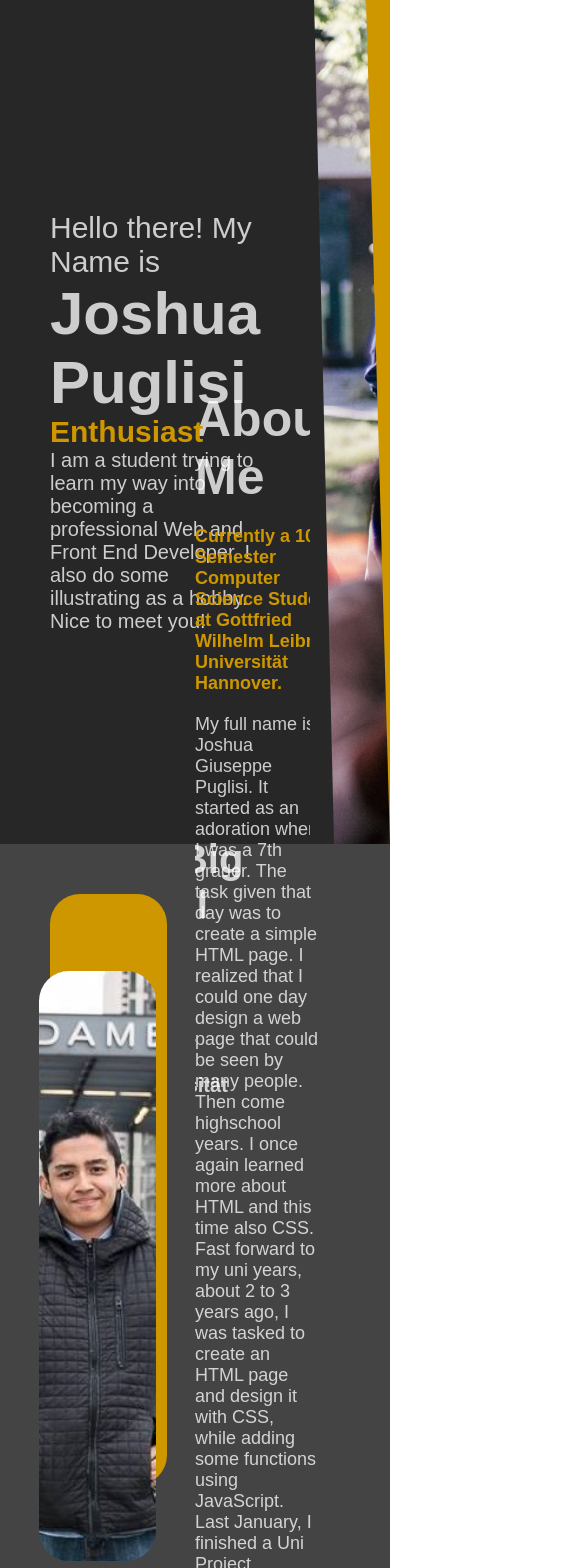
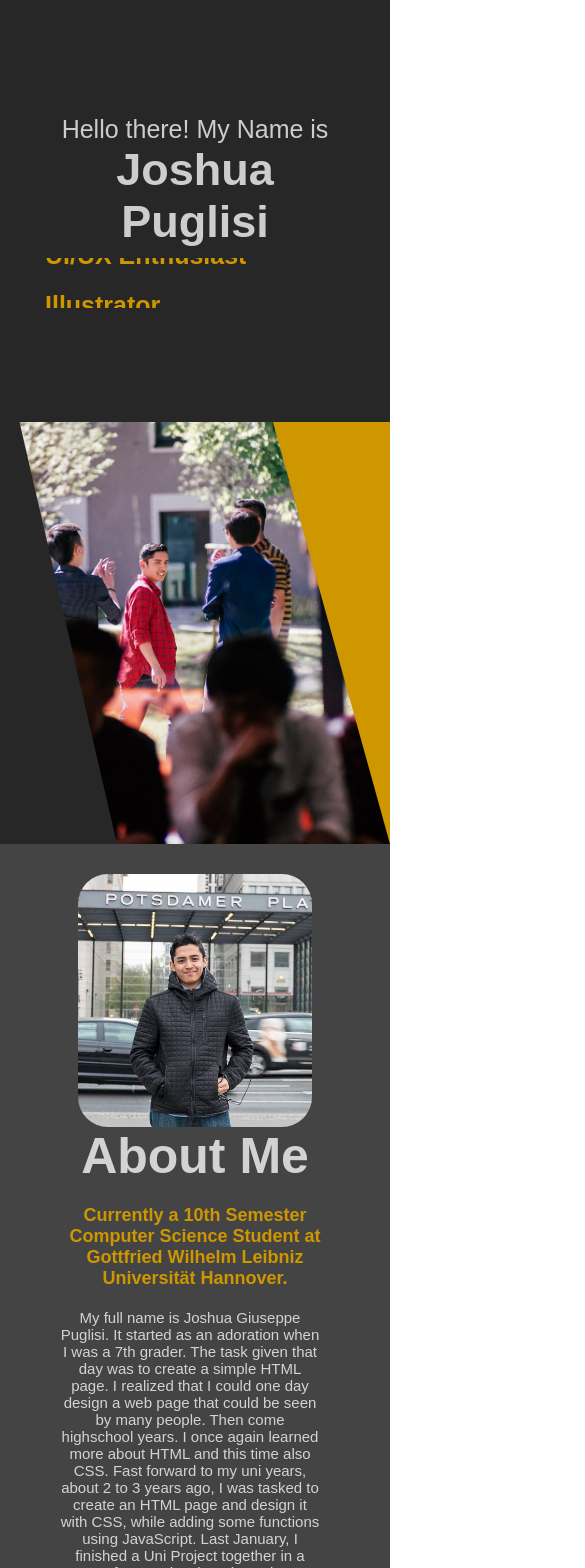
Before and after one commit to joshpuglisi/portfolio.react, a React (Create React App) app in the folder porto-app/: page / in a window 390 px wide. Shown: the top 1568 px of the page, 585 px wide, since content can reach past the window. Built offline with nearby package versions, Linux system fonts and the light colour scheme.

Commit message:
responsive version and prepare for build

```diff
--- a/porto-app/package.json
+++ b/porto-app/package.json
@@ -1,5 +1,6 @@
 {
   "name": "porto-app",
+  "homepage": "http://giuseppe.com",
   "version": "0.1.0",
   "private": true,
   "dependencies": {
--- a/porto-app/public/index.html
+++ b/porto-app/public/index.html
@@ -11,6 +11,13 @@
       font-family: 'Gill Sans', 'Gill Sans MT', Calibri, 'Trebuchet MS', sans-serif;
       color: rgba(255, 255, 255, 0.767);
     }
+
+    .footernote{
+      background-color: rgb(39, 39, 39);
+      color: rgb(206, 151, 0);
+      text-align: center;
+      height: 50px;
+    }
   </style>
   <title>Joshua Puglisi - My CV</title>
 </head>
@@ -20,4 +27,8 @@
   <div id="root"></div>
 </body>
 
+<footer>
+  <p class="footernote">Created using React. Design inspired by <a href="https://www.youtube.com/watch?v=hQjlM-8C4Ps&t=130s&ab_channel=LamaDev" class="footernote">Lama Dev on YouTube.</a></p>
+</footer>
+
 </html>
--- a/porto-app/src/component/about comp/about.css
+++ b/porto-app/src/component/about comp/about.css
@@ -19,6 +19,7 @@
     justify-content: center;
     display: flex;
     flex-direction: column;
+    position: relative;
 }
 
 .ab-card.bg{
@@ -60,3 +61,48 @@
     text-justify: auto;
     font-size: 18px;
 }
+
+@media screen and (max-width: 480px){
+    .ab-column{
+        flex-direction: column;
+        text-align: center;
+    }
+
+    .ab-col-left{
+        width: 100%;
+        justify-content: center;
+        align-items: center;
+    }
+
+    .ab-card{
+        height: 30vh;
+        margin-top: 30px;
+        align-items: center;
+    }
+
+    .ab-title{
+        text-align: center;
+    }
+
+    .ab-sub{
+        text-align: center;
+        margin-left: 50px;
+    }
+
+    .ab-card.bg{
+        display: none;
+    }
+
+    .ab-col-right{
+        text-align: center;
+        justify-content: center;
+        height: 100%;
+        padding-bottom: 10px;
+    }
+
+    .ab-desc{
+        font-size: 15px;
+        text-align: center;
+        margin-left: 60px;
+    }
+}
--- a/porto-app/src/component/contact comp/contact.css
+++ b/porto-app/src/component/contact comp/contact.css
@@ -55,3 +55,33 @@ button{
     font-weight: 500;
     cursor: pointer;
 }
+
+@media screen and (max-width: 480px){
+    .contact{
+        padding: 10px;
+        text-align: center;
+    }
+
+    .con-title{
+        font-size: 30px;
+    }
+
+    .con-input{
+        justify-content: center;
+    }
+
+    input{
+        width: 90%;
+        margin: 0 0;
+    }
+
+    textarea{
+        width: 90%;
+        margin: 0 0;
+        margin-top: 10px;
+    }
+
+    button{
+        margin-top: 20px;
+    }
+}
--- a/porto-app/src/component/gallery comp/gallery.css
+++ b/porto-app/src/component/gallery comp/gallery.css
@@ -68,3 +68,24 @@ ul:hover li {
 ul li:hover {
     width:750px;
 }
+
+@media screen and (max-width: 480px){
+    img{
+        width: 300px;
+        height: 175px;
+    }
+
+    ul{
+        width:300px;
+        height:175px;
+    }
+
+    ul:hover li {
+        width:20px;
+    }
+
+
+    ul li:hover {
+        width:250px;
+    }
+}
--- a/porto-app/src/component/hobby comp/hobby.css
+++ b/porto-app/src/component/hobby comp/hobby.css
@@ -60,3 +60,28 @@
     height: auto;
     margin-top: 20px;
 }
+
+@media screen and (max-width: 480px){
+    .h-col{
+        flex-direction: column;
+        text-align: center;
+    }
+
+    .h-col-left{
+        margin-top: 50px;
+    }
+
+    .line-bg{
+        display: none;
+    }
+
+    .line-bg2{
+        display: none;
+    }
+
+    .h-col-right{
+        margin-top: 50px;
+        justify-content: center;
+        margin-bottom: 20px;
+    }
+}
--- a/porto-app/src/component/intro comp/intro.css
+++ b/porto-app/src/component/intro comp/intro.css
@@ -32,6 +32,7 @@
 
 .left-name{
     font-size: 60px;
+    margin-bottom: 10px;
 }
 
 .left-title{
@@ -95,3 +96,41 @@
     clip-path: polygon(5% 0, 100% 0%, 100% 100%, 30% 100%);
     object-fit: cover;
 }
+
+@media screen and (max-width: 480px){
+    .flex-column{
+        flex-direction: column;
+    }
+
+    .flex-column-left{
+        text-align: center;
+    }
+
+    .left-wrapper{
+        padding: 45px;
+        align-items: center;
+        justify-content: center;
+        text-align: center;
+        height: 100%;
+    }
+
+    .left-intro{
+        font-size: 25px;
+    }
+
+    .left-name{
+        font-size: 45px;
+    }
+
+    .left-title-wrapper{
+        text-align: center;
+    }
+
+    .left-title-item{
+        font-size: 25px;
+    }
+
+    .left-desc{
+        display: none;
+    }
+}
--- a/porto-app/src/component/project comp/project.css
+++ b/porto-app/src/component/project comp/project.css
@@ -65,3 +65,50 @@
     height: auto;
     margin: 0px 100px;
 }
+
+@media screen and (max-width: 480px){
+    .project-list{
+        flex-direction: column;
+        text-align: center;
+        padding-bottom: 100px;
+    }
+
+    .left-col{
+        padding-top: 10px;
+        align-items: center;
+        justify-content: center;
+        text-align: center;
+        height: 100%;
+    }
+
+    .proj-title{
+        font-size: 30px;
+        margin: 0 20px;
+    }
+
+    .sub-desc{
+        text-align: center;
+        font-size: 15px;
+        margin: 0 20px;
+    }
+
+    .desc-pro{
+        font-size: 15px;
+    }
+
+    .right-col{
+        margin-top: 20px;
+        align-items: center;
+        justify-content: center;
+        height: 100%;
+    }
+
+    .horizontal-bar{
+        display: none;
+    }
+
+    .horizontal-bar2{
+        display: none;
+    }
+
+}
```
